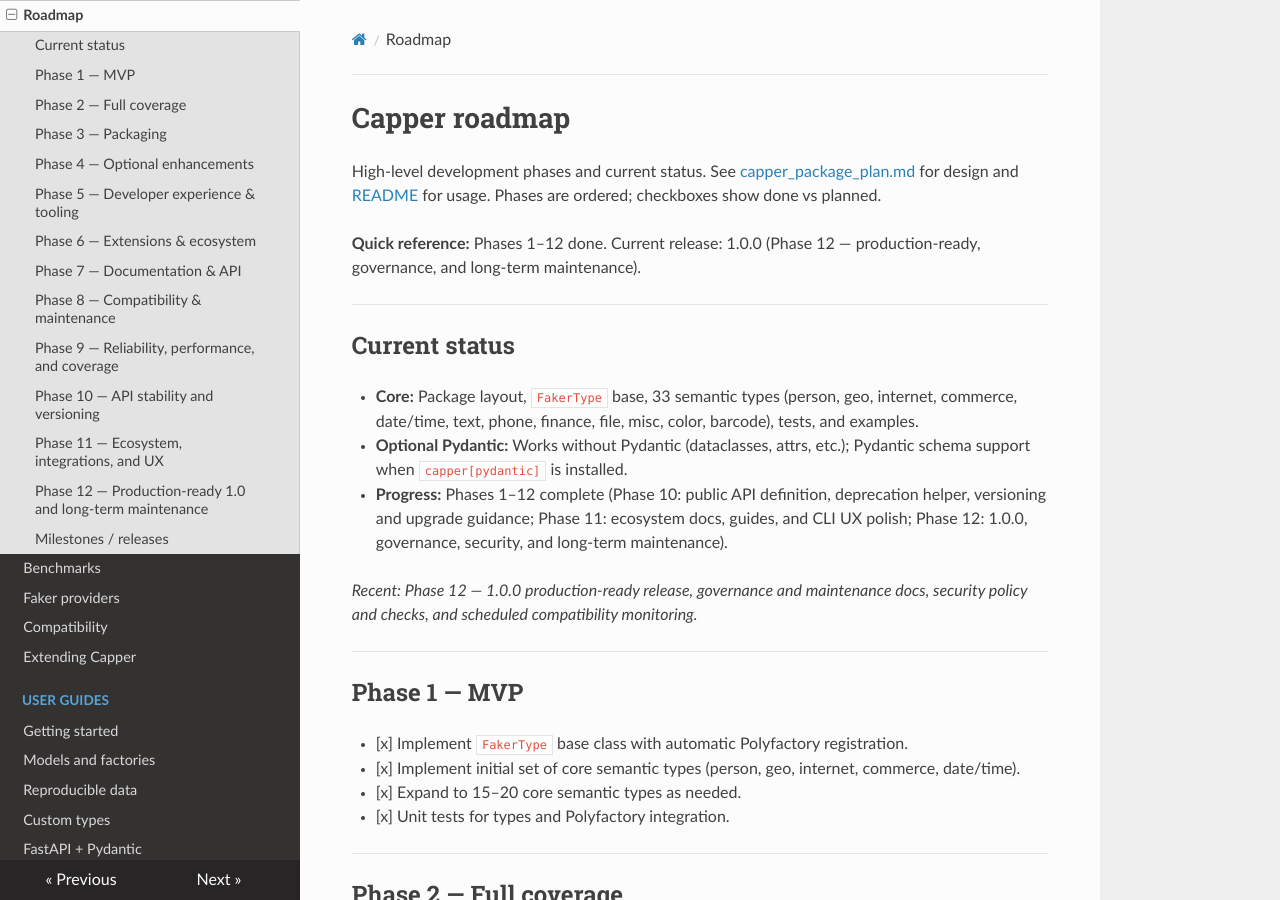
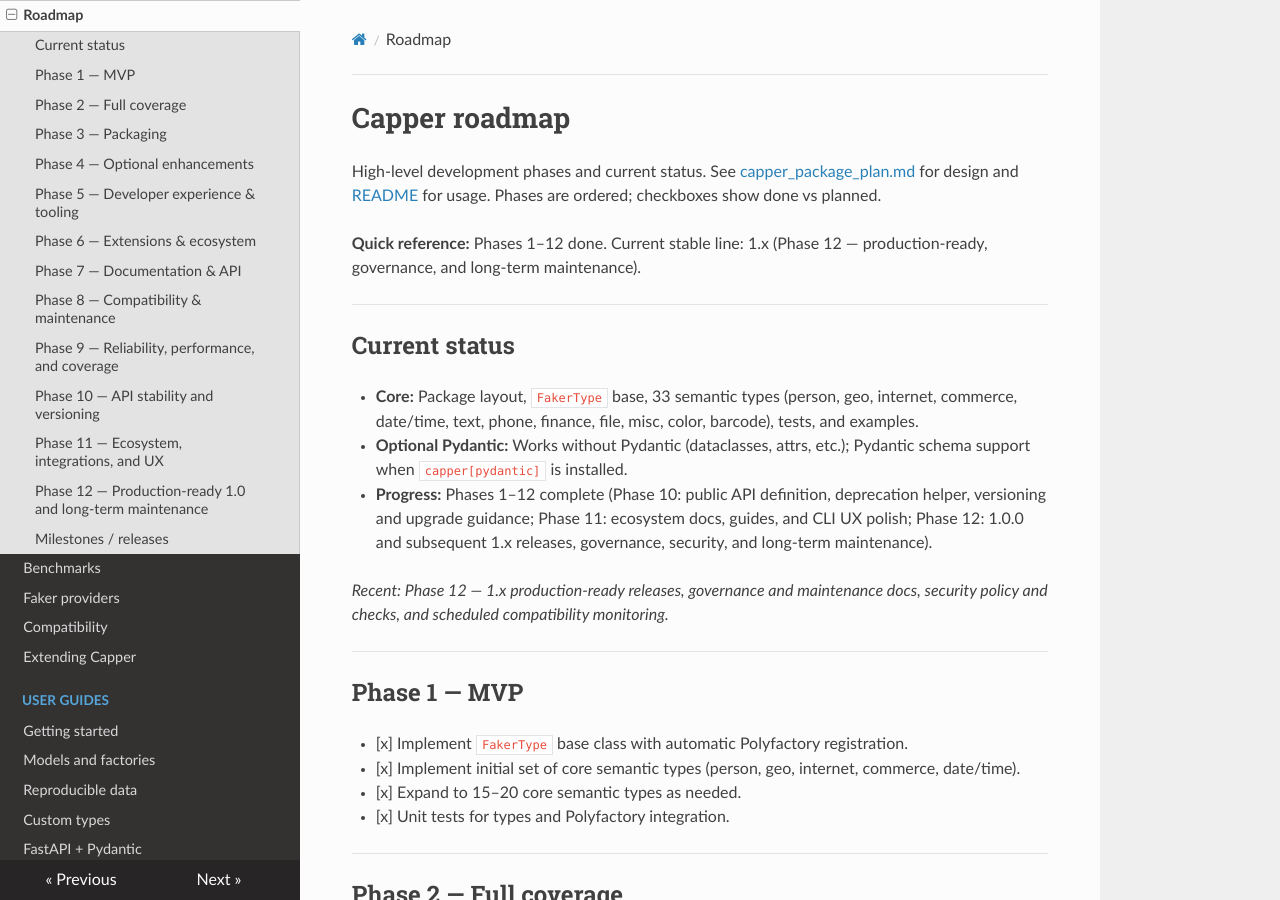
Before and after one commit to eddiethedean/capper, an MkDocs documentation site: the page built from docs/ROADMAP.md, in a window 1280 px wide and 900 px high. Built offline with MkDocs 1.6.1, drawn with Linux system fonts in a browser that asks for light colours; nearby versions of some CDN libraries.

Commit message:
Update roadmap for 1.1.x line.
Refresh the roadmap to describe the 1.x stable line instead of 1.0.0 as the current release.

```diff
--- a/docs/ROADMAP.md
+++ b/docs/ROADMAP.md
@@ -2,7 +2,7 @@
 
 High-level development phases and current status. See [capper_package_plan.md](capper_package_plan.md) for design and [README](README.md) for usage. Phases are ordered; checkboxes show done vs planned.
 
-**Quick reference:** Phases 1–12 done. Current release: 1.0.0 (Phase 12 — production-ready, governance, and long-term maintenance).
+**Quick reference:** Phases 1–12 done. Current stable line: 1.x (Phase 12 — production-ready, governance, and long-term maintenance).
 
 ---
 
@@ -10,9 +10,9 @@
 
 - **Core:** Package layout, `FakerType` base, 33 semantic types (person, geo, internet, commerce, date/time, text, phone, finance, file, misc, color, barcode), tests, and examples.
 - **Optional Pydantic:** Works without Pydantic (dataclasses, attrs, etc.); Pydantic schema support when `capper[pydantic]` is installed.
-- **Progress:** Phases 1–12 complete (Phase 10: public API definition, deprecation helper, versioning and upgrade guidance; Phase 11: ecosystem docs, guides, and CLI UX polish; Phase 12: 1.0.0, governance, security, and long-term maintenance).
+- **Progress:** Phases 1–12 complete (Phase 10: public API definition, deprecation helper, versioning and upgrade guidance; Phase 11: ecosystem docs, guides, and CLI UX polish; Phase 12: 1.0.0 and subsequent 1.x releases, governance, security, and long-term maintenance).
 
-*Recent: Phase 12 — 1.0.0 production-ready release, governance and maintenance docs, security policy and checks, and scheduled compatibility monitoring.*
+*Recent: Phase 12 — 1.x production-ready releases, governance and maintenance docs, security policy and checks, and scheduled compatibility monitoring.*
 
 ---
 
@@ -132,7 +132,7 @@
 | 0.4.0  | Phase 9: reliability, performance baselines, stricter coverage and CI gating. |
 | 0.4.1  | Phase 10: public API surface, deprecation helper, and versioning/upgrade guidance. |
 | 0.5.0  | Phase 11: ecosystem docs, UX improvements, and broader integrations. |
-| 1.0.0  | Phase 12 and beyond: long-term maintenance, governance docs, security, and a production-ready, stable release. **Current release.** |
+| 1.0.0  | Phase 12 and beyond: long-term maintenance, governance docs, security, and a production-ready, stable release. |
 
 ---
 
```
